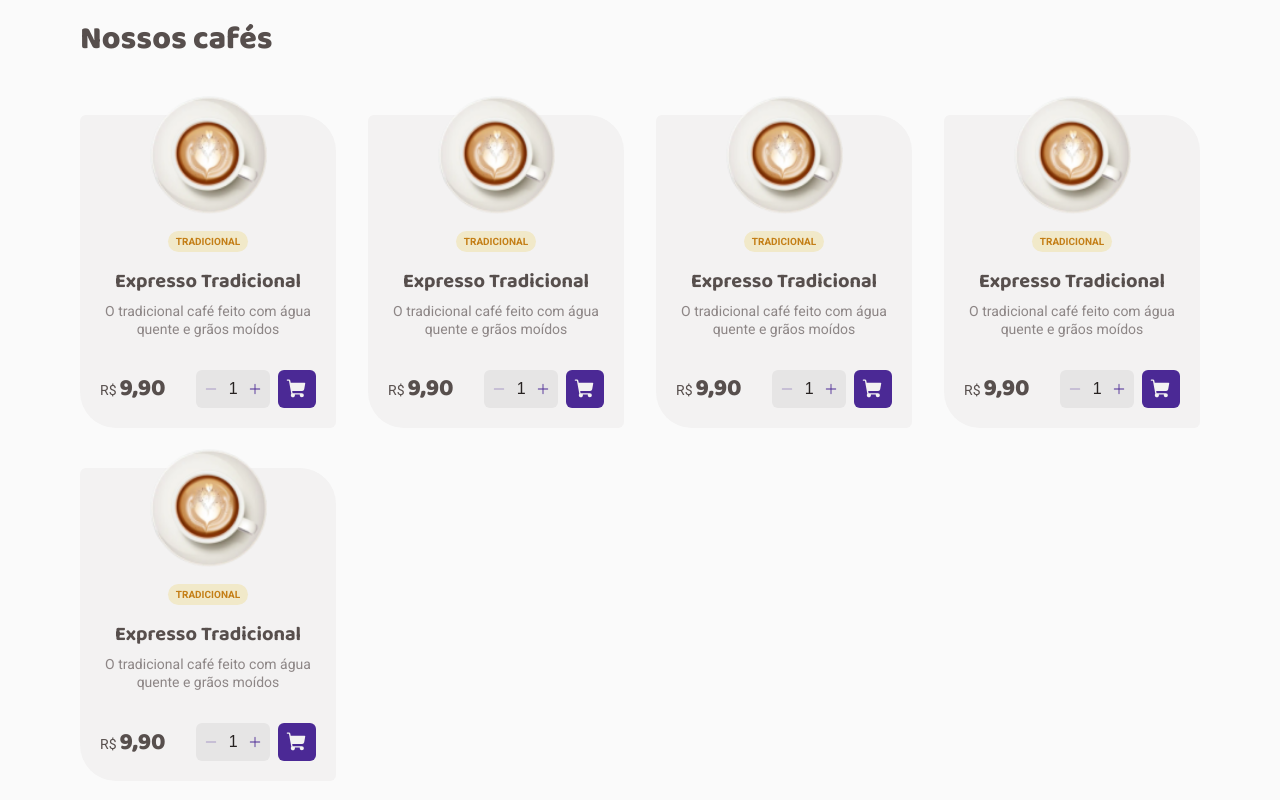
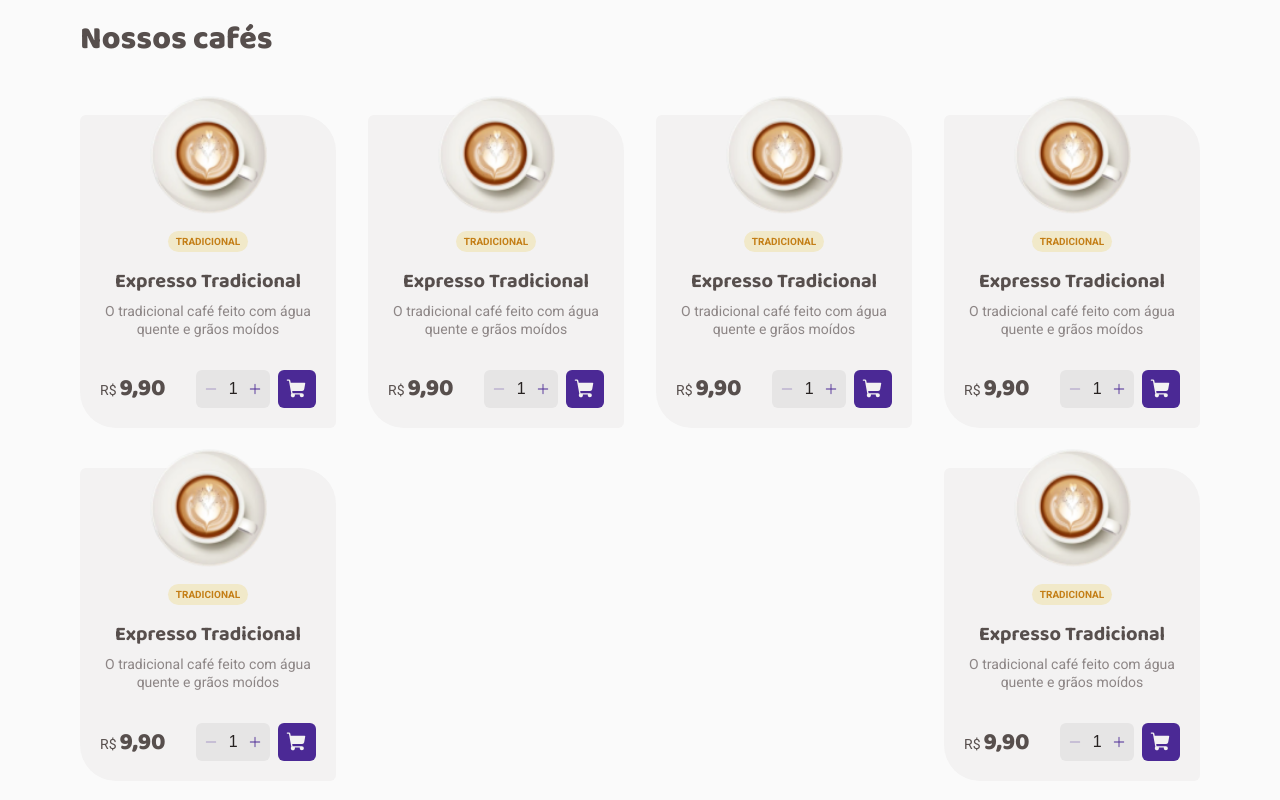
Before and after one commit to ldanielz/Coffee-Delivery, a React (Vite) app: page / in a window 1280 px wide. Shown: the part 661-1461 px from the top of the page. Built offline with nearby package versions, Linux system fonts and the light colour scheme.

Commit message:
Commit 02: Add Coffee Card

```diff
--- a/package.json
+++ b/package.json
@@ -6,7 +6,8 @@
   "scripts": {
     "dev": "vite",
     "build": "tsc && vite build",
-    "preview": "vite preview"
+    "preview": "vite preview",
+    "deploy" :"git subtree push --prefix dist origin gh-pages"
   },
   "dependencies": {
     "phosphor-react": "^1.4.1",
--- a/src/pages/Home/components/CoffeeList/index.tsx
+++ b/src/pages/Home/components/CoffeeList/index.tsx
@@ -18,6 +18,7 @@ export function CoffeeList() {
         <CoffeeCard key={3} />
         <CoffeeCard key={4} />
         <CoffeeCard key={5} />
+        <CoffeeCard key={6} />
       </CoffeeListContainer>
     </CoffeeListWrapper>
   )
```
